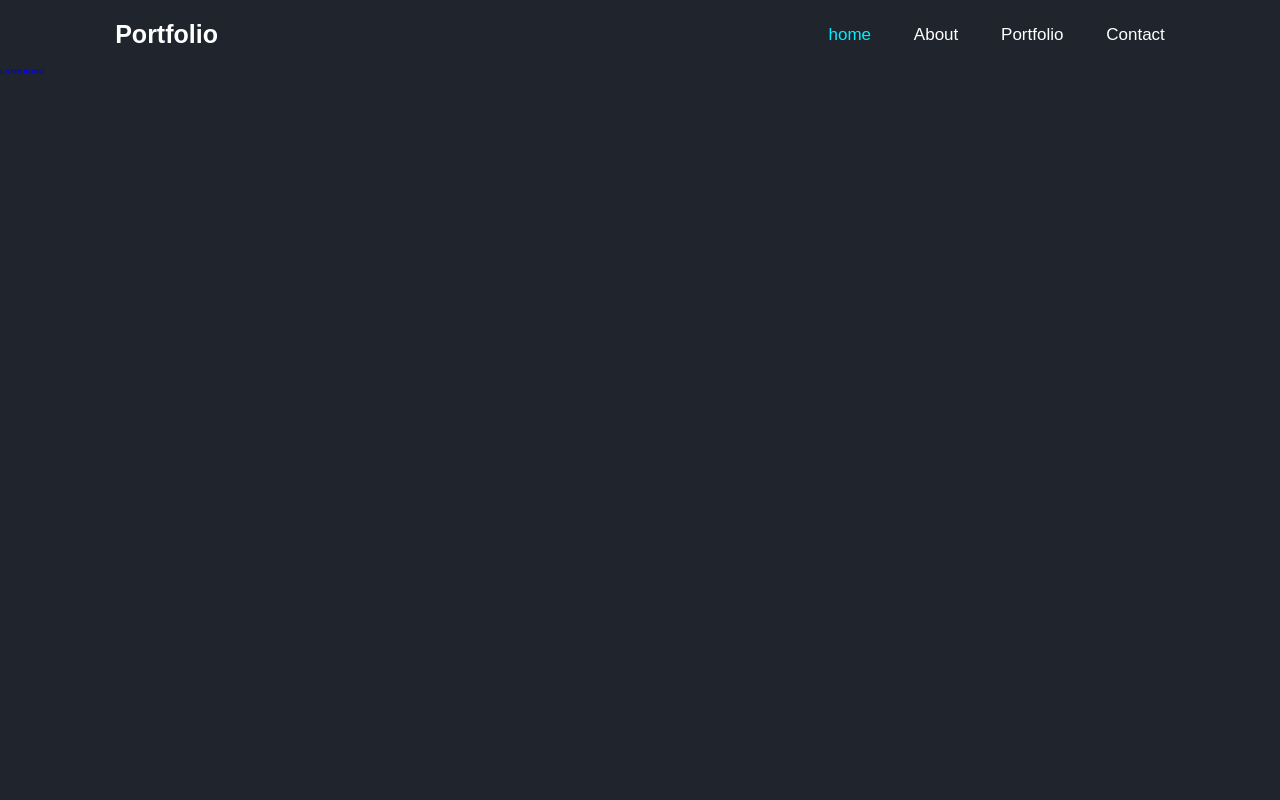
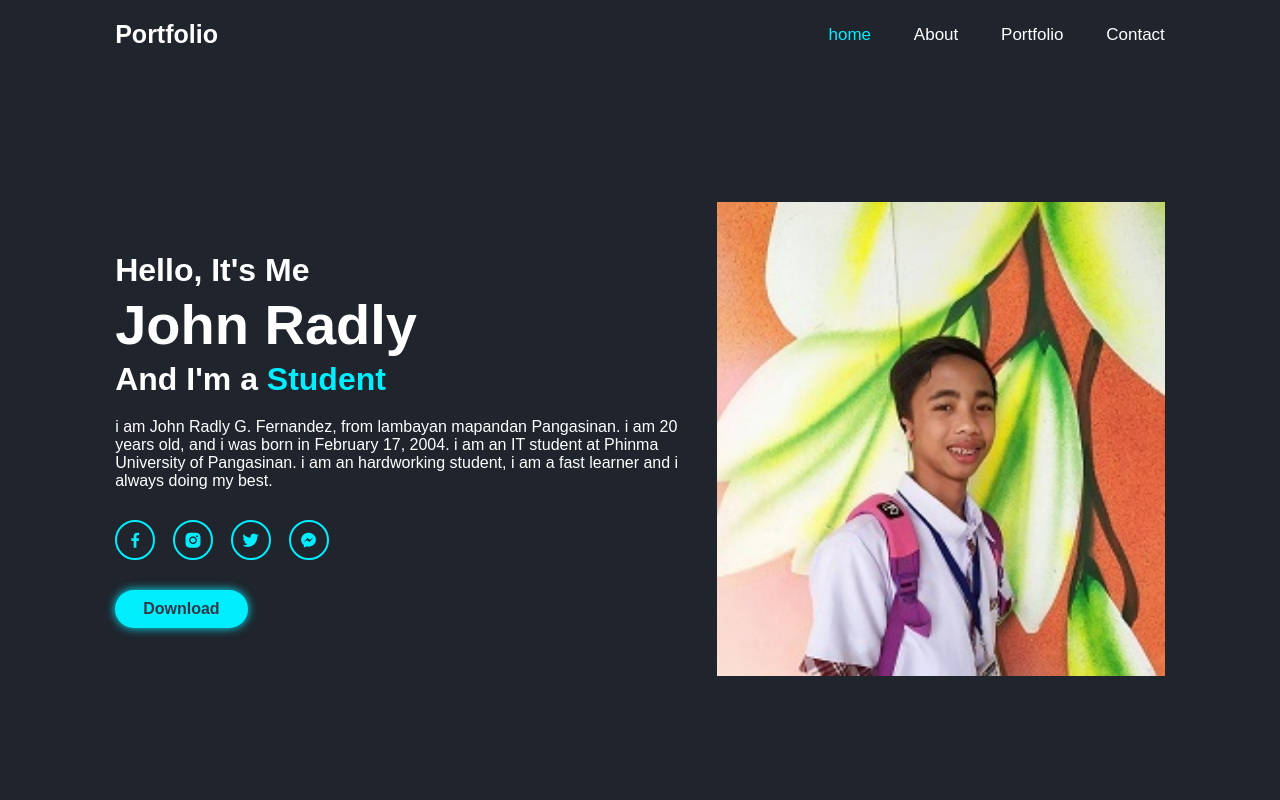
Before and after one commit to JohnRadly-Fernandez-Block2-QUIZP2/github-portfolio, a plain HTML site: page Index.html in a window 1280 px wide. Shown: the top 800 px of the page. Drawn offline with nearby package versions, Linux system fonts and the light colour scheme.

Commit message:
initial commit

```diff
--- a/Index.html
+++ b/Index.html
@@ -32,7 +32,7 @@
     <section class="home" id="home">
         <div class="home-content">
             <H3>Hello, It's Me</H3>
-            <h1>John Radly Fernandez</h1>
+            <h1>John Radly</h1>
             <h3>And I'm a <Span>Student</Span></h3>
             <p>i am John Radly G. Fernandez, from lambayan mapandan Pangasinan. i am 20 years old,  and i was born in February 17, 2004. i am an IT student at Phinma University of Pangasinan.
                 i am an hardworking student, i am a fast learner and i always doing my best.</p>
@@ -46,11 +46,21 @@
         </div>
 
         <div class="home-img">
-
+            <img src="home.jpg" alt="">
         </div>
     </section>
 
+
+    <!-- about section design -->
+    <section class="about" id="about">
+        <div class="about-img">
+            <img src="about.jpg" alt="">
+        </div>
+    </section>
+
+
     <!-- custom js -->
+    <script src="js/script.js"></script>
 
 </body>
 </html>
--- a/style.css
+++ b/style.css
@@ -24,6 +24,11 @@ html {
 body {
     background: var(--bg-color);
     color: var(--text-color);
+}
+
+section {
+    min-height: 100vh;
+    padding: 10rem 9% 2rem;
 }
 
 .header {
@@ -63,3 +68,72 @@ body {
     color: var(--text-color);
     display: none;
 }
+
+.home {
+    display: flex;
+    justify-content: center;
+    align-items: center;
+}
+
+.home-img img {
+    width: 35vw;
+}
+.home-content h3 {
+    font-size: 3.2rem;
+    font-weight: 700;
+}
+
+.home-content h3:nth-of-type(2) {
+    margin-bottom: 2rem;
+}
+
+span {
+    color: var(--main-color);
+}
+
+.home-content h1 {
+    font-size: 5.6rem;
+    font-weight: 700;
+    line-height: 1.3;
+}
+
+.home-content p {
+    font-size: 1.6rem;
+}
+
+.social-media a {
+    display: inline-flex;
+    justify-content: center;
+    align-items: center;
+    width: 4rem;
+    height: 4rem;
+    background: transparent;
+    border: .2rem solid var(--main-color);
+    border-radius: 50%;
+    font-size: 2rem;
+    color: var(--main-color);
+    margin: 3rem 1.5rem 3rem 0;
+    transition: .5s ease;
+}
+
+.social-media a:hover {
+    background: var(--main-color);
+    color: var(--second-bg-color);
+    box-shadow: 0 0 1rem var(--main-color);
+}
+
+.btn {
+    display: inline-block;
+    padding: 1rem 2.8rem;
+    background: var(--main-color);
+    border-radius: 4rem;
+    box-shadow: 0 0 1rem var(--main-color);
+    font-size: 1.6rem;
+    color: var(--second-bg-color);
+    font-weight: 600;
+    transition: .5s ease;
+}
+
+.btn:hover {
+    box-shadow: none;
+}
```
Also changed, not shown: about.jpg (added), home.jpg (added).
